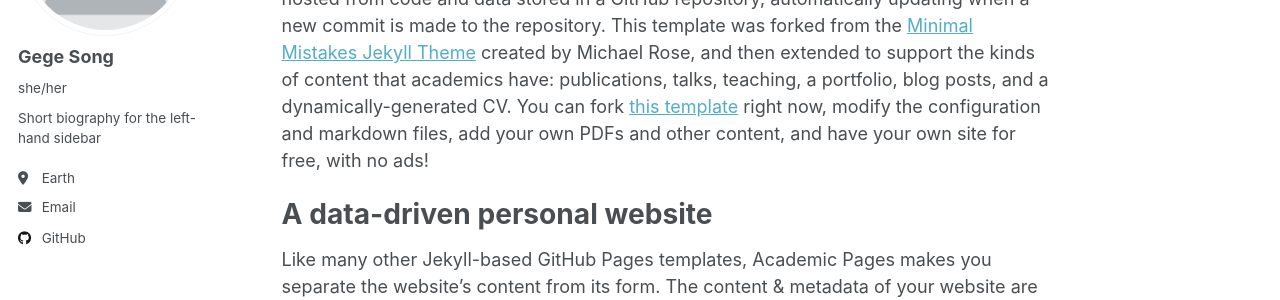
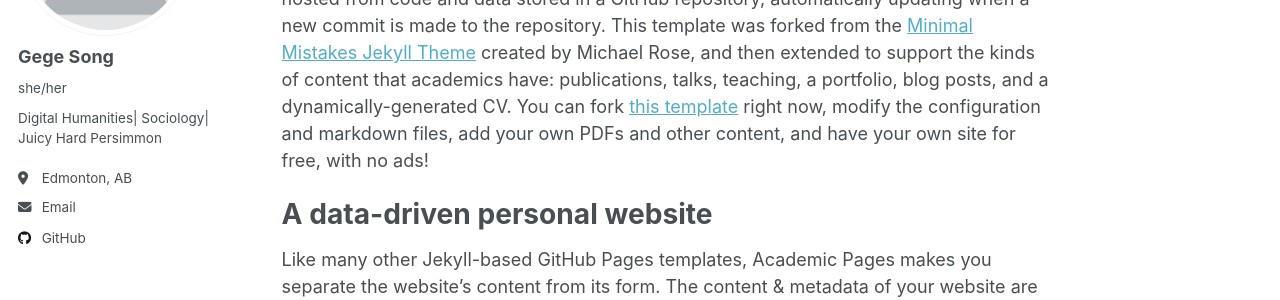
Before and after one commit to Pers-0/Portfolio, a Jekyll site: the page built from _pages/about.md, in a window 1280 px wide. Shown: the part 238-538 px from the top of the page. Built offline with Jekyll 4.4.1, drawn with Linux system fonts in a browser that asks for light colours.

Commit message:
Update _config.yml

```diff
--- a/_config.yml
+++ b/_config.yml
@@ -25,8 +25,8 @@ author:
   avatar           : "profile.png"
   name             : "Gege Song"
   pronouns         : "she/her"
-  bio              : "Short biography for the left-hand sidebar"
-  location         : "Earth"
+  bio              : "Digital Humanities| Sociology| Juicy Hard Persimmon"
+  location         : "Edmonton, AB"
   uri              : # URL
   email            : "gege2@ualberta.ca"
 
```
